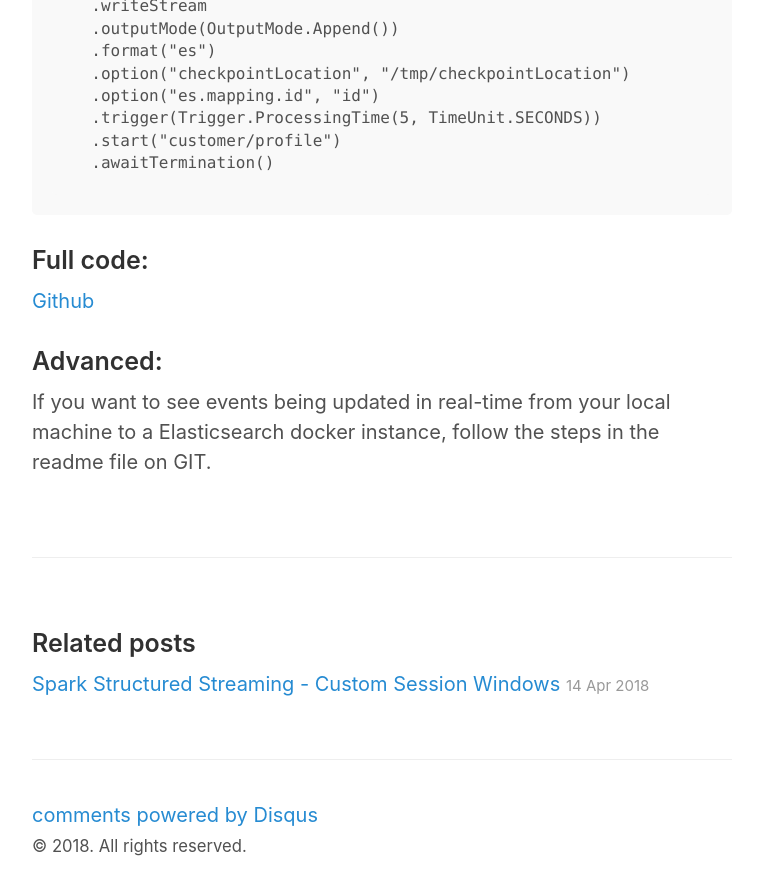
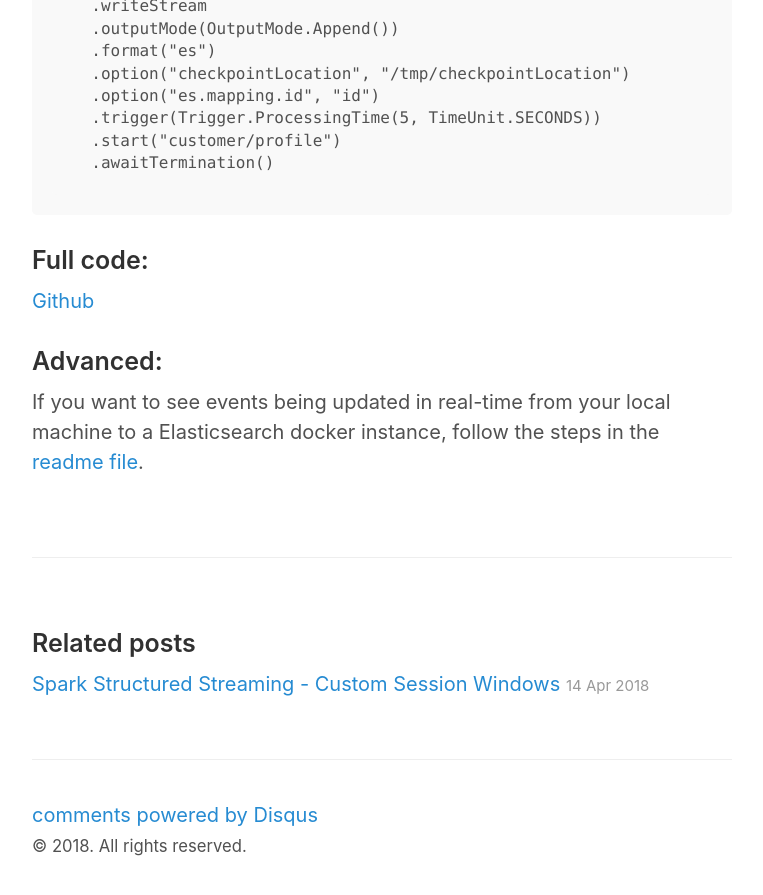
Before and after one commit to joeyfaherty/joeyfaherty.github.io, a Jekyll site: the page built from _posts/2018-06-26-spark-ss-write-to-es-v6.md, in a window 1280 px wide and 900 px high, scrolled down 2293 px. Shown: the top 895 px of the window, without its empty margins (258-1021 px from the left). Built offline with Jekyll 4.4.1, drawn with Linux system fonts in a browser that asks for light colours; comment, search, counter and statistics services are not loaded; some of the changed text lies outside the part shown.

Commit message:
Add readme link

```diff
--- a/_posts/2018-06-26-spark-ss-write-to-es-v6.md
+++ b/_posts/2018-06-26-spark-ss-write-to-es-v6.md
@@ -90,4 +90,4 @@ customerEvents
 [Github](https://github.com/joeyfaherty/es6writer/blob/master/src/main/scala/com/joeyfaherty/spark/structured/streaming/ESWriter6.scala)
 
 ### Advanced:
-If you want to see events being updated in real-time from your local machine to a Elasticsearch docker instance, follow the steps in the readme file on GIT.
+If you want to see events being updated in real-time from your local machine to a Elasticsearch docker instance, follow the steps in the [readme file](https://github.com/joeyfaherty/es6writer/blob/master/readme.md).
```
Also changed, not shown: other parts of _posts/2018-06-26-spark-ss-write-to-es-v6.md (+1 -1 lines).
